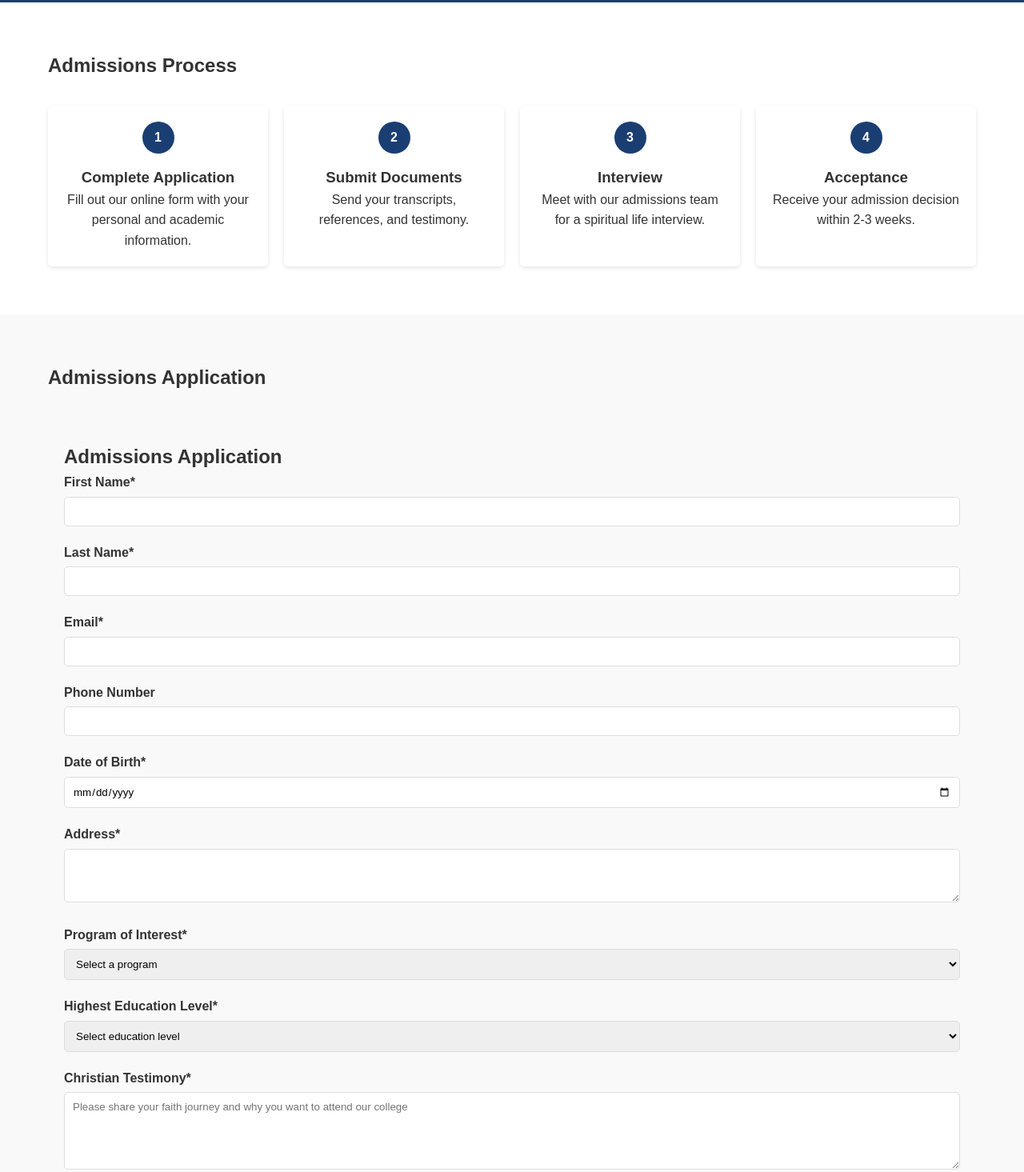
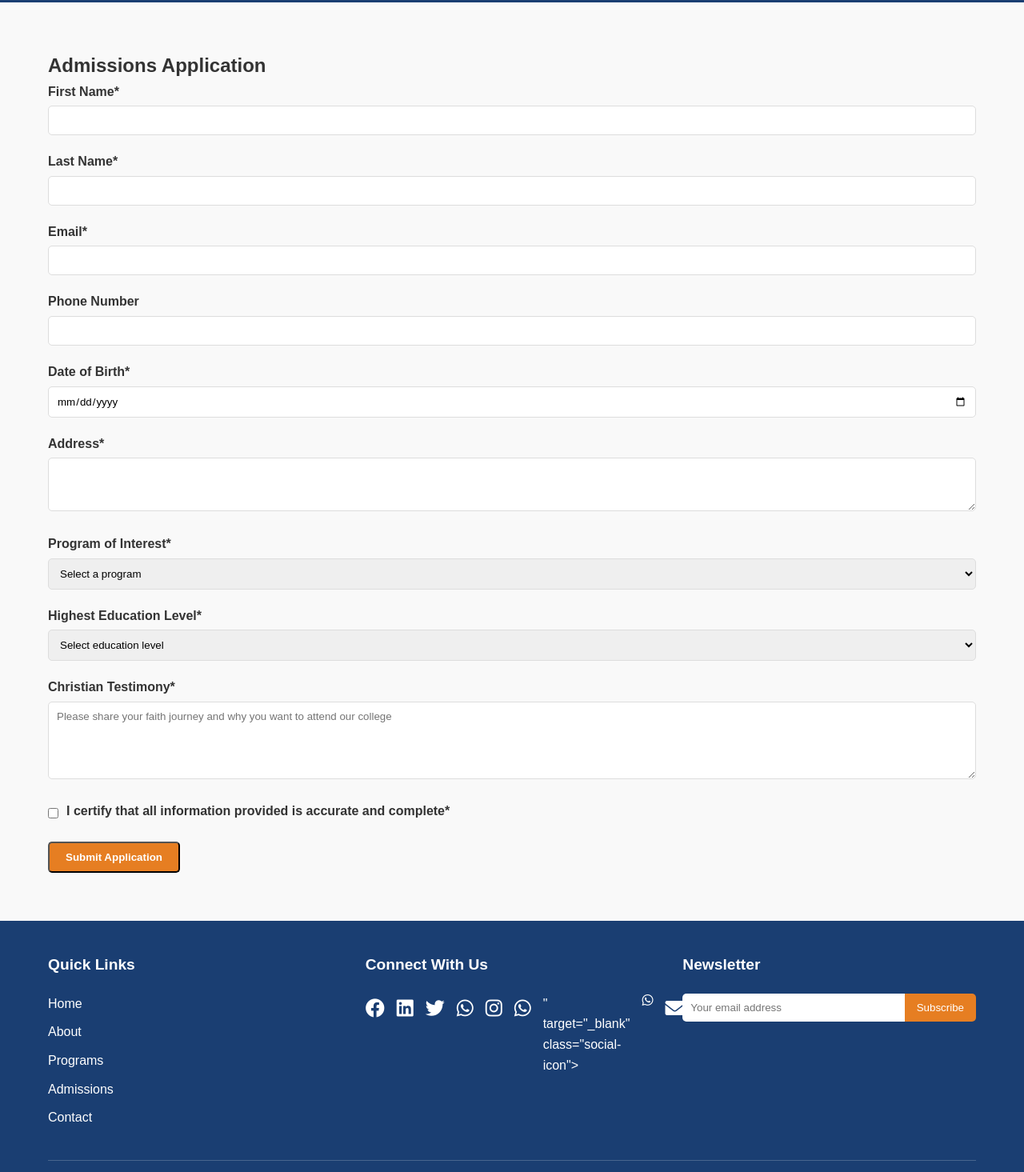
Before and after one commit to sadsax772/Ubuntu-Bible-College, a plain HTML site: page admissions.html in a window 1280 px wide. Shown: the part 172-1637 px from the top of the page at 80% size. Drawn offline with Linux system fonts and the light colour scheme.

Commit message:
Add files via upload

```diff
--- a/admissions.html
+++ b/admissions.html
@@ -1,12 +1,27 @@
 <!DOCTYPE html>
 <html lang="en">
 <head>
-    <meta charset="UTF-8" />
-    <meta name="viewport" content="width=device-width, initial-scale=1.0" />
-    <title>Ubuntu Bible College - Admissions</title>
-    <link rel="stylesheet" href="style.css" />
-    <link rel="stylesheet" href="https://cdnjs.cloudflare.com/ajax/libs/font-awesome/6.0.0-beta3/css/all.min.css" />
+    <meta charset="UTF-8">
+    <meta name="viewport" content="width=device-width, initial-scale=1.0">
+    <title>Ubuntu Bible College - Admissions Application</title>
+    <link rel="stylesheet" href="style.css">
+    <link rel="stylesheet" href="https://cdnjs.cloudflare.com/ajax/libs/font-awesome/6.0.0-beta3/css/all.min.css">
+    <link href="https://fonts.googleapis.com/css2?family=Source+Sans+Pro:wght@300&display=swap" rel="stylesheet">
+  <link rel="stylesheet" href="styles.css">
 </head>
+
+<script>
+    document.getElementById("application-form").addEventListener("submit", function () {
+        const program = document.getElementById("program").value;
+        const dob = document.getElementById("dob").value;
+        const date = new Date().toLocaleDateString();
+
+        localStorage.setItem("program", program);
+        localStorage.setItem("dob", dob);
+        localStorage.setItem("submitDate", date);
+    });
+</script>
+
 <body>
     <header>
         <div class="logo">
@@ -18,52 +33,31 @@
                 <li><a href="index.html">Home</a></li>
                 <li><a href="about.html">About</a></li>
                 <li><a href="programs.html">Programs</a></li>
-          <li><a href="admissions.html" class="active">Admissions</a></li>
+                <li><a href="admissions.html">Admissions</a></li>
                 <li><a href="contact.html">Contact</a></li>
             </ul>
         </nav>
     </header>
 
-    <section class="admissions-section">
-      <div class="container">
-        <h2>Admissions Process</h2>
-        <div class="process-steps">
-          <div class="step">
-            <span class="step-number">1</span>
-            <h3>Complete Application</h3>
-            <p>
-              Fill out our online form with your personal and academic
-              information.
-            </p>
-          </div>
-          <div class="step">
-            <span class="step-number">2</span>
-            <h3>Submit Documents</h3>
-            <p>Send your transcripts, references, and testimony.</p>
-          </div>
-          <div class="step">
-            <span class="step-number">3</span>
-            <h3>Interview</h3>
-            <p>Meet with our admissions team for a spiritual life interview.</p>
-          </div>
-          <div class="step">
-            <span class="step-number">4</span>
-            <h3>Acceptance</h3>
-            <p>Receive your admission decision within 2-3 weeks.</p>
-          </div>
-        </div>
-      </div>
-    </section>
+    <input type="hidden" name="_redirect" value="https://sadsax772.github.io/thank-you.html">
+
+    <form
+  id="application-form"
+  action="https://formspree.io/f/xwplyjbg"
+  method="POST">
+
+  <!-- Required for Formspree to send auto-reply -->
+  <input type="hidden" name="_replyto" id="email">
+  <input type="hidden" name="name" id="first-name">
+
+  <!-- Redirect to Thank You Page -->
+  <input type="hidden" name="_redirect" value="https://sadsax772.github.io/thank-you.html">
+
 
     <section class="form-section">
         <div class="container">
             <h2>Admissions Application</h2>
-        <form id="application-form" action="process_application.php" method="POST">
-          <!-- Form fields same as original -->
-          <section class="form-section">
-            <div class="container">
-                <h2>Admissions Application</h2>
-                <form id="application-form" action="process_application.php" method="POST">
+            <form id="application-form" action="https://formspree.io/f/xwplyjbg" method="POST">
                 <div class="form-group">
                     <label for="first-name">First Name*</label>
                     <input type="text" id="first-name" name="first_name" required>
@@ -98,10 +92,12 @@
                     <label for="program">Program of Interest*</label>
                     <select id="program" name="program" required>
                         <option value="">Select a program</option>
+                        <option value="Diploma-theology"> Diploma of Theology</option>
                         <option value="bachelor-theology">Bachelor of Theology</option>
-                            <option value="christian-counseling">Christian Counseling</option>
-                            <option value="worship-ministry">Worship Ministry</option>
-                            <option value="missions">Missions Studies</option>
+                        <option value="Masters-theology">Masters of Theology</option>
+                        <option value="Diploma in Ministry">Diploma in Ministry</option>
+                        <option value="Bachelor of Ministry">Bachelor of Ministry</option>
+                        <option value="Masters of Ministry">Masters of Ministry</option>
                         <option value="other">Other</option>
                     </select>
                 </div>
@@ -132,6 +128,7 @@
                 <button type="submit" class="btn">Submit Application</button>
             </form>
         </div>
+
     </section>
 
     <footer>
@@ -150,10 +147,13 @@
                 <div class="footer-section">
                     <h3>Connect With Us</h3>
                     <div class="social-icons">
-                            <a href="#"><i class="fab fa-facebook"></i></a>
+                        <a href="https://www.facebook.com/katlego.lota.2025 " target="_blank"><i class="fab fa-facebook"></i>
+                        <a href="https://www.linkedin.com/in/katlego-lota-ramadi-560103252" target="_blank" class="social-icon"><i class="fab fa-linkedin"></i></a>
                         <a href="#"><i class="fab fa-twitter"></i></a>
+                        <a href="https://whatsapp.me/27817378562" target="_blank" class="social-icon"><i class="fab fa-whatsapp"></i></a>
                         <a href="#"><i class="fab fa-instagram"></i></a>
-                            <a href="#"><i class="fab fa-youtube"></i></a>
+                        <a href=" href="https://youtube.com/@rmdkl7055?si=eYLJf_kTUHk3fA6w" target="_blank" class="social-icon"><i class="fab fa-whatsapp"></i></a>" target="_blank" class="social-icon"><i class="fab fa-whatsapp"></i></a>
+                        <a href="mailto:ramadikatlego8gmail.com" class="youtube-icon"><i class="fas fa-envelope"></i></a>
                     </div>
                 </div>
                 <div class="footer-section">
@@ -165,16 +165,9 @@
                 </div>
             </div>
             <div class="copyright">
-                    <p>&copy; 2025 Ubuntu Bible College. All Rights Reserved.</p>
+                <p>&copy; 2025 Ubuntu Bible College. All Rights Reserved. </p>
             </div>
         </div>
     </footer>
-        </form>
-      </div>
-    </section>
-
-    <footer>
-      <!-- Same footer as index.html -->
-    </footer>
 </body>
 </html>
```
Lines whose indentation alone changed are shown as unchanged.
